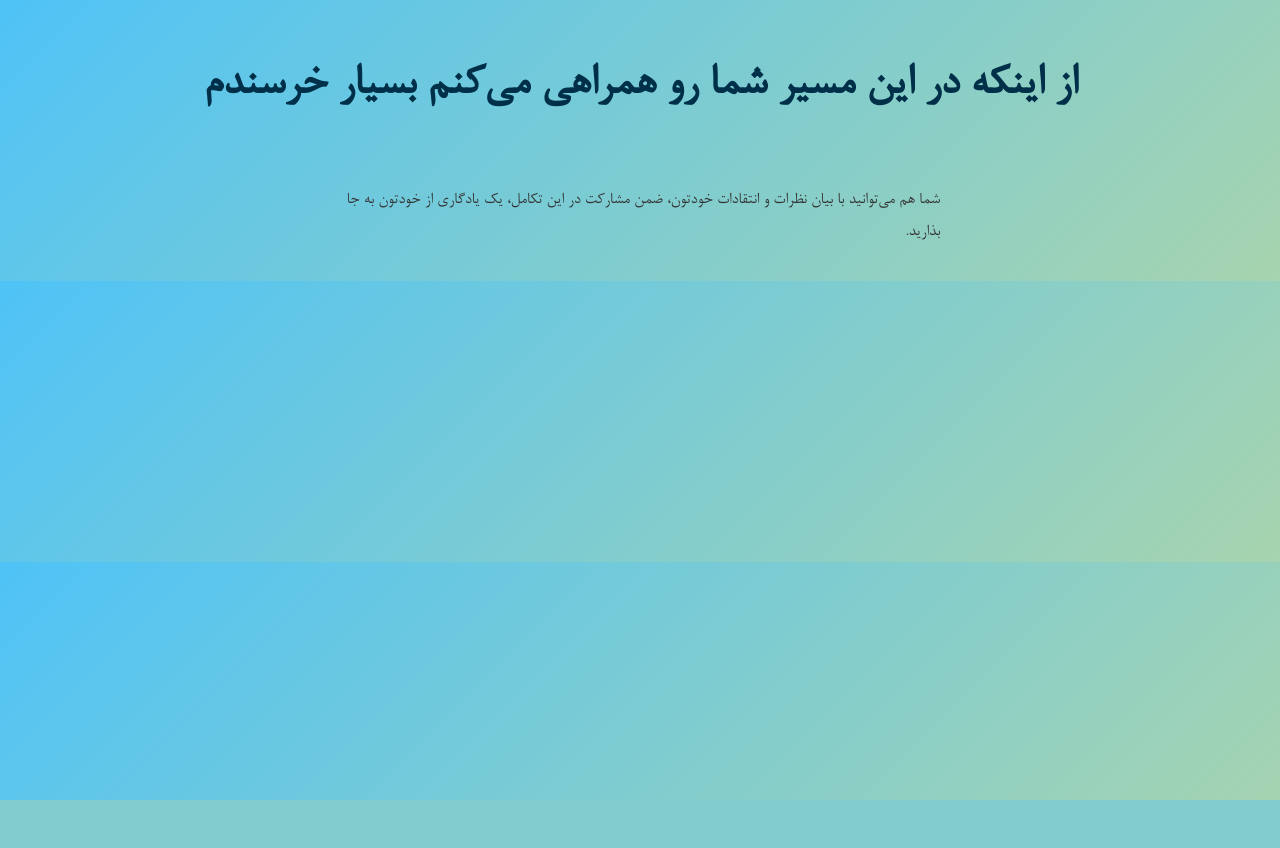
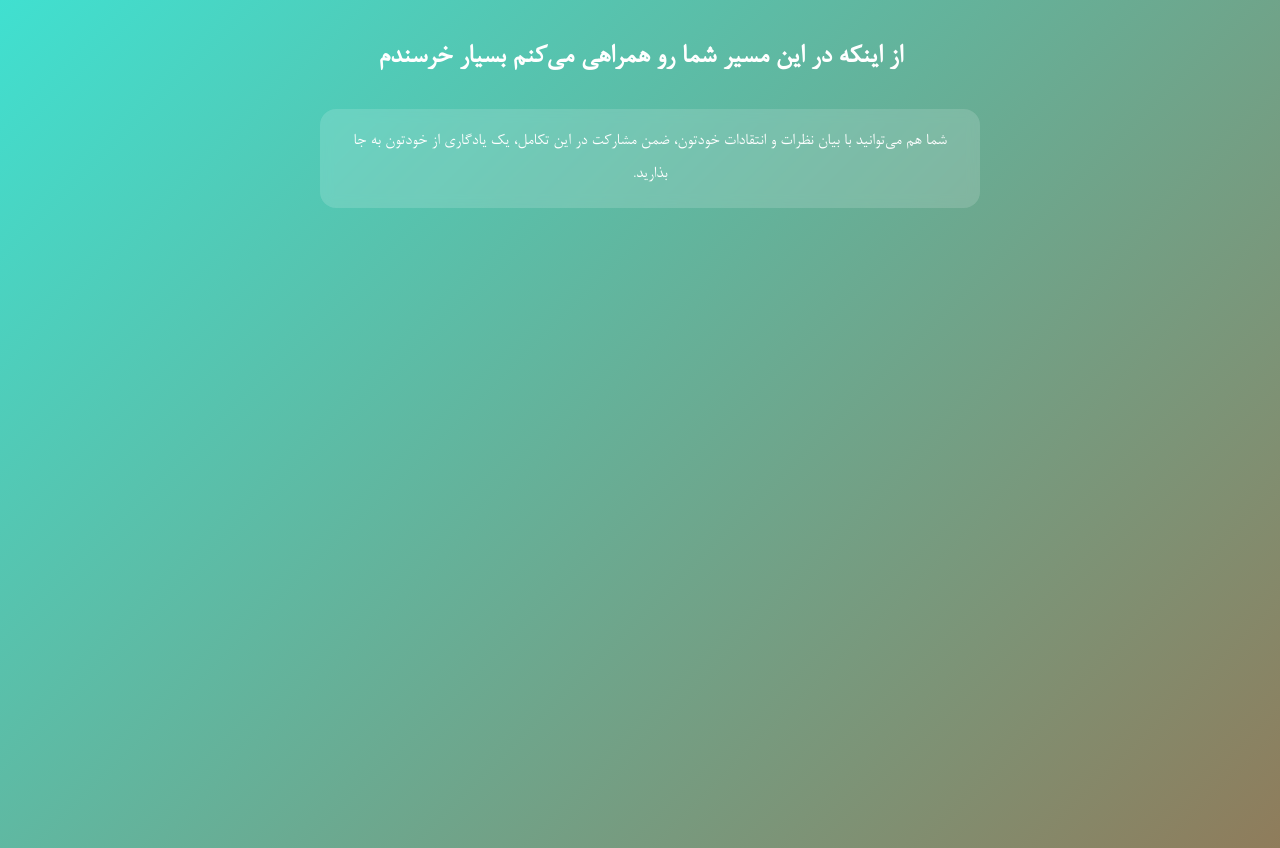
Before and after one commit to Amir-Khansari/Driver, a PHP site: page / in a window 1280 px wide. Before the commit the page ends 800 px from the top, so only its background shows below. Run offline with PHP 8.4, Linux system fonts and the light colour scheme.

Commit message:
style.css

```diff
--- a/style.css
+++ b/style.css
@@ -4,27 +4,33 @@
 }
 
 body {
+  margin: 0;
+  padding: 1.5rem;
   font-family: 'B Nazanin', sans-serif;
-  background: linear-gradient(135deg, #4fc3f7, #a7d4af); /* آبی با رگه‌های سبز مایل به قهوه‌ای */
-  margin: 0;
-  padding: 0;
   direction: rtl;
-  text-align: right;
+  background: linear-gradient(135deg, #40e0d0, #8f7c5b); /* فیروزه‌ای به سبز-قهوه‌ای */
+  color: #f0f0f0;
+  min-height: 100vh;
+  text-align: center;
+  display: flex;
+  flex-direction: column;
+  align-items: center;
+  justify-content: flex-start;
 }
 
-header {
-  text-align: center;
-  padding: 30px 20px 10px;
-  font-size: 1.5em;
-  color: #003049;
+header h1 {
+  font-size: 1.8rem;
+  margin-bottom: 1.2rem;
+  color: #ffffff;
 }
 
 .description {
-  padding: 15px 20px;
-  font-size: 1.1em;
-  color: #333;
-  max-width: 600px;
-  line-height: 1.8;
-  margin-right: auto;
-  margin-left: auto;
+  background-color: rgba(255, 255, 255, 0.15);
+  padding: 1rem 1.5rem;
+  border-radius: 16px;
+  backdrop-filter: blur(6px);
+  color: #ffffff;
+  max-width: 90%;
+  font-size: 1.1rem;
+  line-height: 1.9;
 }
```
